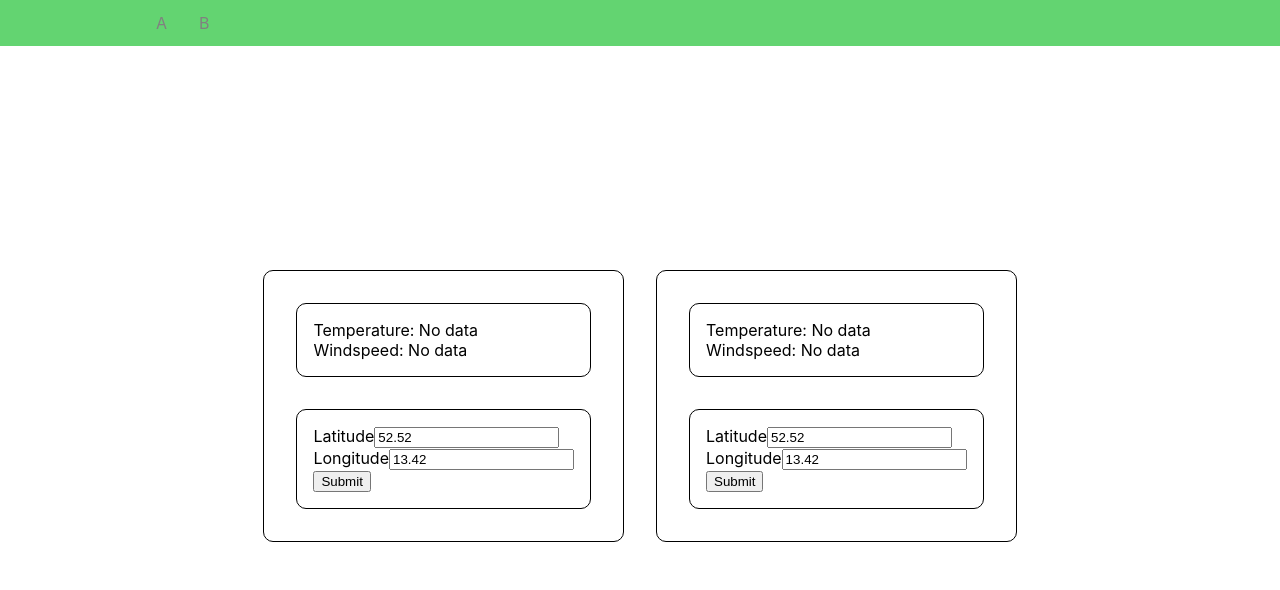
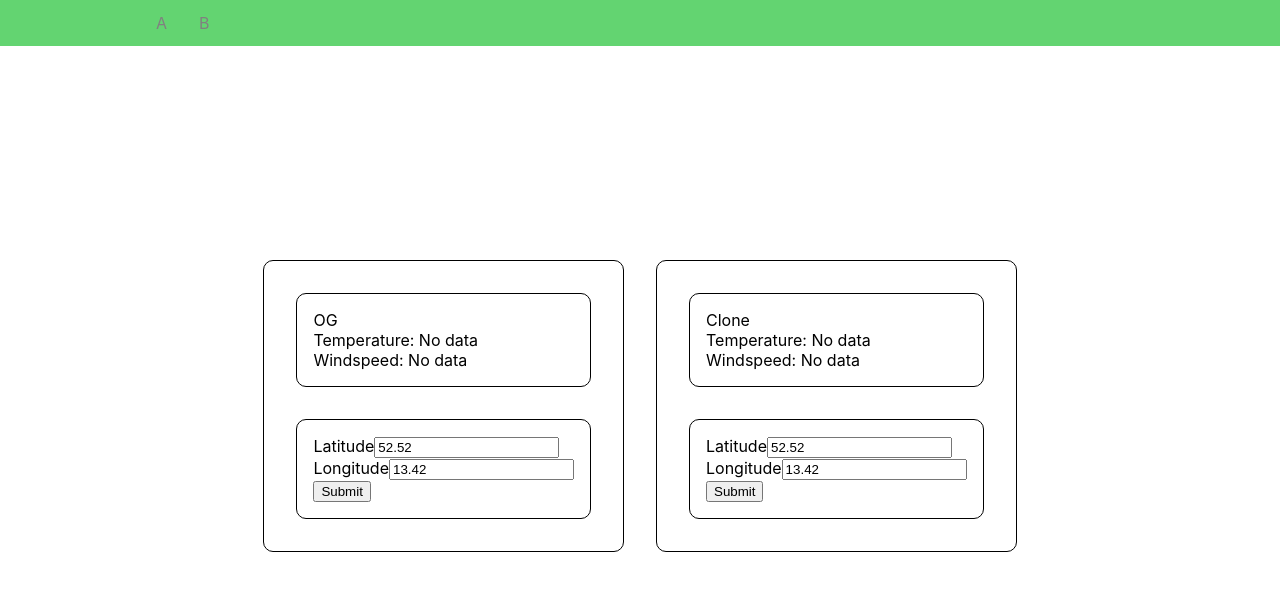
Before and after one commit to asarama/react-state-management, a React (Create React App) app: page / in a window 1280 px wide. Shown: the top 590 px of the page. Built offline with nearby package versions, Linux system fonts and the light colour scheme.

Commit message:
Removed an unused import and added labels to switch element is the clone

```diff
--- a/src/components/WeatherCard/display.js
+++ b/src/components/WeatherCard/display.js
@@ -1,6 +1,5 @@
 import React, { useState, useEffect } from 'react';
 
-import { DEFAULT_GEOLOCATION } from 'components/WeatherCard/constants'
 import { RoundContainer } from 'components/WeatherCard/Elements'
 
 import { weatherService } from 'services/http/openmeteo'
@@ -29,6 +28,7 @@ const WeatherCardDisplay = () => {
     return (
         <>
             <RoundContainer>
+                OG
                 <div>
                     Temperature: {queriedTemperature}
                 </div>
--- a/src/components/WeatherCardClone/display.js
+++ b/src/components/WeatherCardClone/display.js
@@ -1,6 +1,5 @@
 import React, { useState, useEffect } from 'react';
 
-import { DEFAULT_GEOLOCATION } from 'components/WeatherCardClone/constants'
 import { RoundContainer } from 'components/WeatherCardClone/Elements'
 
 import { weatherService } from 'services/http/openmeteo'
@@ -29,6 +28,7 @@ const WeatherCardDisplay = () => {
     return (
         <>
             <RoundContainer>
+                Clone
                 <div>
                     Temperature: {queriedTemperature}
                 </div>
--- a/src/components/WeatherCardClone/index.js
+++ b/src/components/WeatherCardClone/index.js
@@ -4,7 +4,7 @@ import WeatherCardDisplay from 'components/WeatherCardClone/display';
 import WeatherCardInputs from 'components/WeatherCardClone/inputs';
 import { RoundContainer } from 'components/WeatherCardClone/Elements'
 
-const WeatherCard = () => {
+const WeatherCardClone = () => {
 
     return (
         <>
@@ -16,4 +16,4 @@ const WeatherCard = () => {
     );
 };
 
-export default WeatherCard;
+export default WeatherCardClone;
--- a/src/pages/A.js
+++ b/src/pages/A.js
@@ -2,7 +2,7 @@
 import React from 'react';
 
 import WeatherCard from 'components/WeatherCard';
-import WeatherCardClone from 'components/WeatherCard';
+import WeatherCardClone from 'components/WeatherCardClone';
 
 const A = () => {
   return (
```
